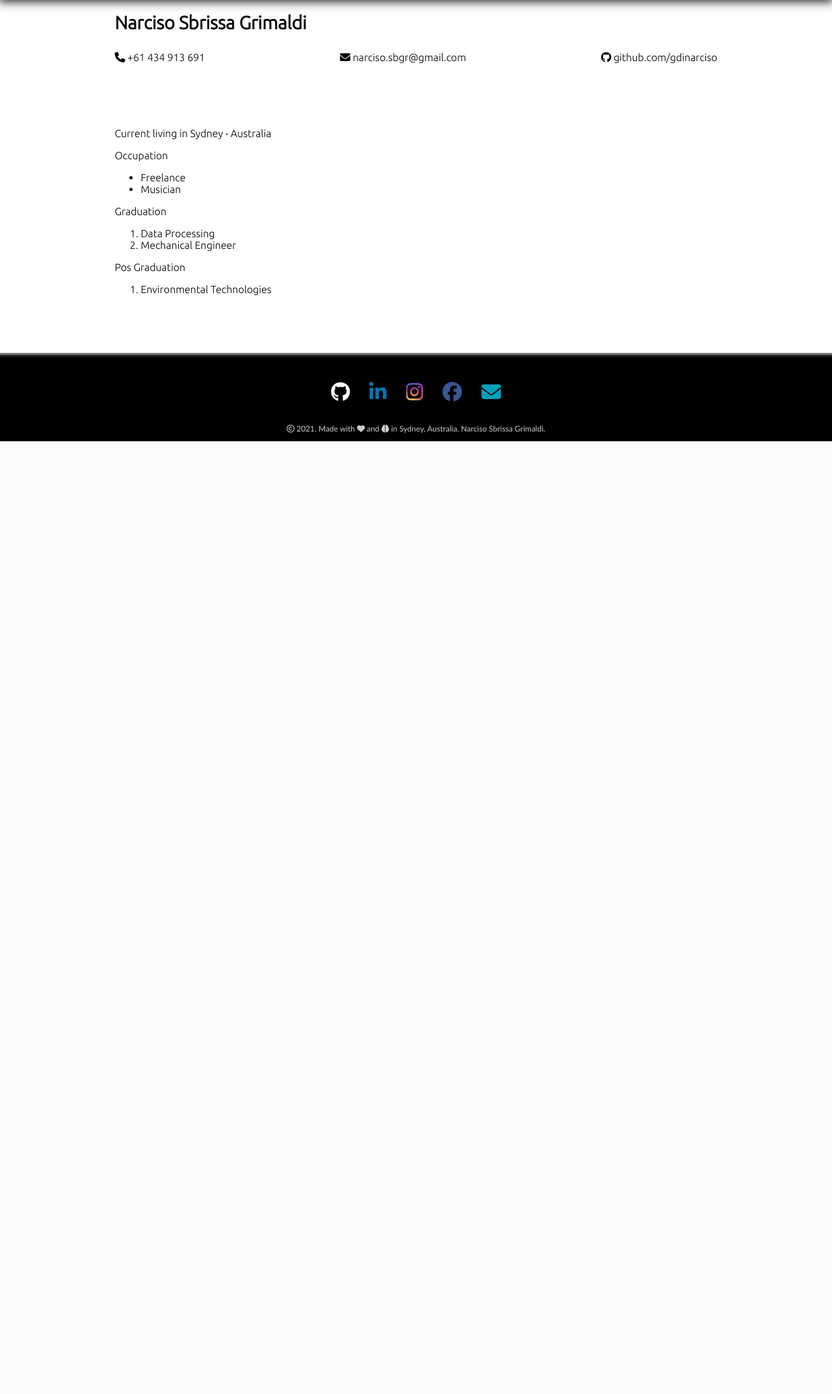
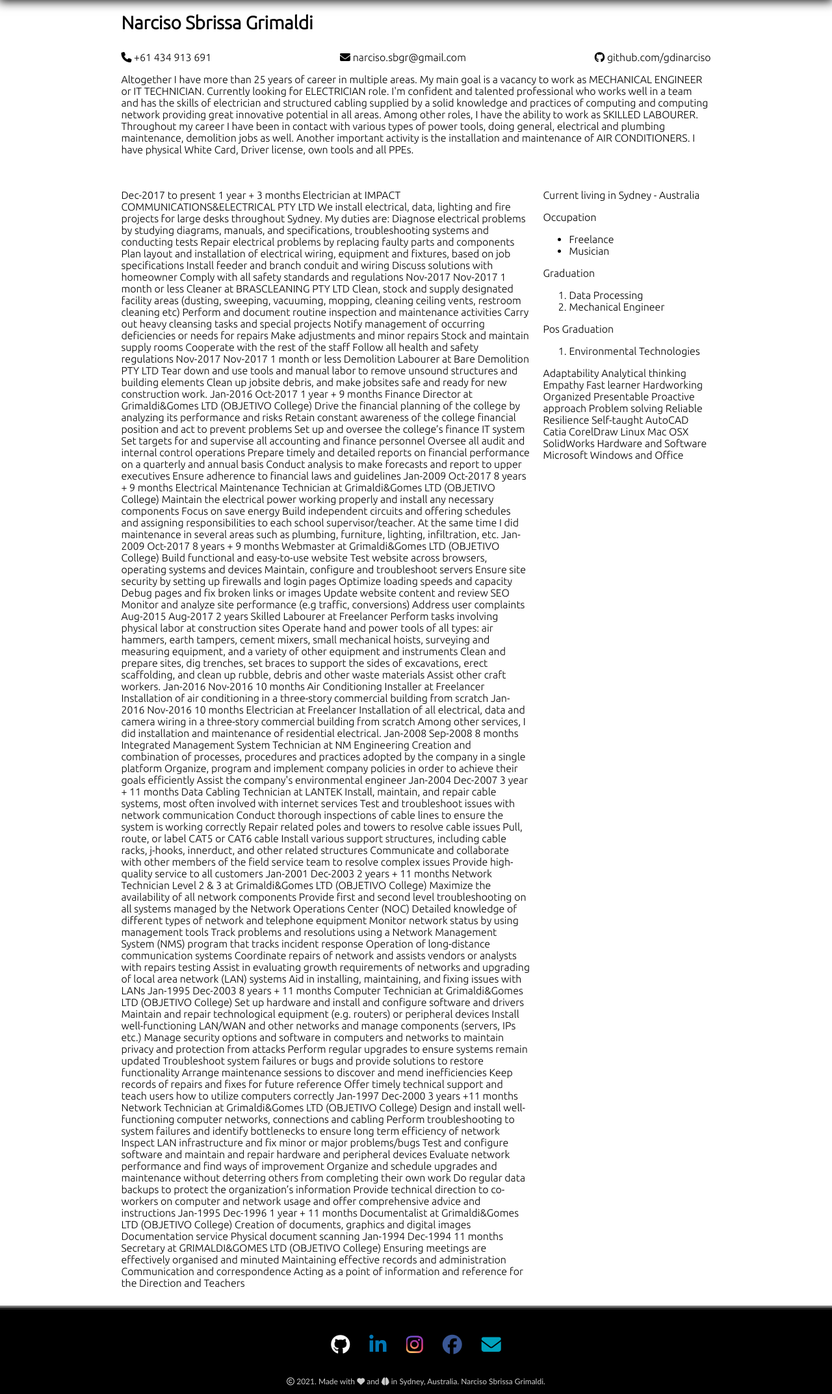
Before and after one commit to gdinarciso/gdinarciso.github.io, a PHP site: page /html/resume.html in a window 1280 px wide. Shown: the part 121-2266 px from the top of the page at 65% size. Before the commit the page ends 800 px from the top, so only its background shows below. Run offline with PHP 8.4, Linux system fonts and the light colour scheme; some libraries are stand-ins or nearby versions; some web fonts are replaced.

Commit message:
27/7/21 update

```diff
--- a/css/default.css
+++ b/css/default.css
@@ -38,6 +38,12 @@ body {
   background-color: #fff;
 }
 
+header { grid-area: header; }
+article { grid-area: article; }
+.left { grid-area: left; }
+.right { grid-area: right;}
+footer { grid-area: footer; }
+
 h1 {
   font-size: 28px;
 }
@@ -50,12 +56,6 @@ a {
 a:hover {
   color: blue;
 }
-
-header { grid-area: header; }
-article { grid-area: article; }
-.left { grid-area: left; }
-.right { grid-area: right;}
-footer { grid-area: footer; }
 
 header {
   position: fixed;
@@ -300,9 +300,19 @@ article.it ol, article.it ul {
 
 
 /* RESUME -------------------------------------------*/
-article.resume section {
-  border: 0;
+article.resume {
+  grid-template-columns: auto 30%;
+  grid-template-areas:
+    'top top'
+    'left right';
+  align-content: flex-start;
+  padding-left: 10px;
+  padding-right: 10px;
 }
+
+article.resume .top { grid-area: top; }
+article.resume .left { grid-area: left; }
+article.resume .right { grid-area: right; }
 
 article.resume .detail {
   display: flex;
@@ -310,10 +320,6 @@ article.resume .detail {
   margin: 0px;
   padding: 0px;
   list-style-type: none;
-}
-
-article.resume {
-
 }
 
 /* Extra large devices (large laptops and desktops, 1200px and up) */
@@ -355,7 +361,7 @@ article.resume {
   }
 
   article {
-    padding-top: 11px;
+    padding-top: 10px;
   }
 
   /* IT ----------------------------------------------*/
--- a/html/resume.html
+++ b/html/resume.html
@@ -38,16 +38,23 @@
 
   <article class='resume'>
 
-    <section>
+    <section class="top">
         <h1 class="first name">Narciso Sbrissa Grimaldi</h1>
         <ul class='detail'>
             <li><a href="tel:+61 434 913 691"><i class="fas fa-phone"></i> +61 434 913 691</a></li>
             <li><a href='mailto:narciso.sbgr@gmail.com'><i class="fas fa-envelope"></i> narciso.sbgr@gmail.com</a></li>
             <li><a href="https://github.com/gdinarciso" target="blank"><i class="fab fa-github"></i> github.com/gdinarciso</a></li>
         </ul>
+        <p>Altogether I have more than 25 years of career in multiple areas.
+          My main goal is a vacancy to work as MECHANICAL ENGINEER or IT TECHNICIAN.
+          Currently looking for ELECTRICIAN role. I'm confident and talented professional who works well in a team and has the skills of electrician and structured cabling supplied by a solid knowledge and practices of computing and computing network providing great innovative potential in all areas.
+          Among other roles, I have the ability to work as SKILLED LABOURER. Throughout my career I have been in contact with various types of power tools, doing general, electrical and plumbing maintenance, demolition jobs as well.
+          Another important activity is the installation and maintenance of AIR CONDITIONERS.
+          I have physical White Card, Driver license, own tools and all PPEs.
+          </p>
     </section>
 
-    <section>
+    <section class="right">
       <p>Current living in Sydney - Australia</p>
       <p>Occupation</p>
       <ul>
@@ -65,6 +72,231 @@
       <ol>
         <li>Environmental Technologies</li>
       </ol>
+
+      <p>Adaptability
+        Analytical thinking
+        Empathy
+        Fast learner
+        Hardworking Organized
+        Presentable
+        Proactive approach
+        Problem solving
+        Reliable
+        Resilience
+        Self-taught
+        AutoCAD
+        Catia
+        CorelDraw
+        Linux
+        Mac OSX
+        SolidWorks
+        Hardware and Software
+        Microsoft Windows and Office
+
+        </p>
+
+    </section>
+
+    <section class="left">
+      <p>Dec-2017
+        to present
+        1 year + 3 months
+        Electrician at IMPACT COMMUNICATIONS&ELECTRICAL PTY LTD
+        We install electrical, data, lighting and fire projects for large desks throughout Sydney. My duties are:
+        Diagnose electrical problems by studying diagrams, manuals, and specifications, troubleshooting systems and conducting tests
+        Repair electrical problems by replacing faulty parts and components
+        Plan layout and installation of electrical wiring, equipment and fixtures, based on job specifications
+        Install feeder and branch conduit and wiring
+        Discuss solutions with homeowner
+        Comply with all safety standards and regulations
+
+
+        Nov-2017
+        Nov-2017
+        1 month or less
+        Cleaner at BRASCLEANING PTY LTD
+        Clean, stock and supply designated facility areas (dusting, sweeping, vacuuming, mopping, cleaning ceiling vents, restroom cleaning etc)
+        Perform and document routine inspection and maintenance activities
+        Carry out heavy cleansing tasks and special projects
+        Notify management of occurring deficiencies or needs for repairs
+        Make adjustments and minor repairs
+        Stock and maintain supply rooms
+        Cooperate with the rest of the staff
+        Follow all health and safety regulations
+
+
+        Nov-2017
+        Nov-2017
+        1 month or less
+
+
+        Demolition Labourer at Bare Demolition PTY LTD
+        Tear down and use tools and manual labor to remove unsound structures and building elements
+        Clean up jobsite debris, and make jobsites safe and ready for new construction work.
+
+
+        Jan-2016
+        Oct-2017
+        1 year + 9 months
+
+
+        Finance Director at Grimaldi&Gomes LTD (OBJETIVO College)
+        Drive the financial planning of the college by analyzing its performance and risks
+        Retain constant awareness of the college financial position and act to prevent problems
+        Set up and oversee the college’s finance IT system
+        Set targets for and supervise all accounting and finance personnel
+        Oversee all audit and internal control operations
+        Prepare timely and detailed reports on financial performance on a quarterly and annual basis
+        Conduct analysis to make forecasts and report to upper executives
+        Ensure adherence to financial laws and guidelines
+
+
+        Jan-2009
+        Oct-2017
+        8 years + 9 months
+        Electrical Maintenance Technician at Grimaldi&Gomes LTD (OBJETIVO College)
+        Maintain the electrical power working properly and install any necessary components
+        Focus on save energy
+        Build independent circuits and offering schedules and assigning responsibilities to each school supervisor/teacher.
+        At the same time I did maintenance in several areas such as plumbing, furniture, lighting, infiltration, etc.
+
+
+        Jan-2009
+        Oct-2017
+        8 years + 9 months
+        Webmaster at Grimaldi&Gomes LTD (OBJETIVO College)
+        Build functional and easy-to-use website
+        Test website across browsers, operating systems and devices
+        Maintain, configure and troubleshoot servers
+        Ensure site security by setting up firewalls and login pages
+        Optimize loading speeds and capacity
+        Debug pages and fix broken links or images
+        Update website content and review SEO
+        Monitor and analyze site performance (e.g traffic, conversions)
+        Address user complaints
+
+
+        Aug-2015
+        Aug-2017
+        2 years
+        Skilled Labourer at Freelancer
+        Perform tasks involving physical labor at construction sites
+        Operate hand and power tools of all types: air hammers, earth tampers, cement mixers, small mechanical hoists, surveying and measuring equipment, and a variety of other equipment and instruments
+        Clean and prepare sites, dig trenches, set braces to support the sides of excavations, erect scaffolding, and clean up rubble, debris and other waste materials
+        Assist other craft workers.
+
+
+        Jan-2016
+        Nov-2016
+        10 months
+        Air Conditioning Installer at Freelancer
+        Installation of air conditioning in a three-story commercial building from scratch
+
+
+        Jan-2016
+        Nov-2016
+        10 months
+        Electrician at Freelancer
+        Installation of all electrical, data and camera wiring in a three-story commercial building from scratch
+        Among other services, I did installation and maintenance of residential electrical.
+
+
+        Jan-2008
+        Sep-2008
+        8 months
+        Integrated Management System Technician at NM Engineering
+        Creation and combination of processes, procedures and practices adopted by the company in a single platform
+        Organize, program and implement company policies in order to achieve their goals efficiently
+        Assist the company's environmental engineer
+
+
+        Jan-2004
+        Dec-2007
+        3 year + 11 months
+
+
+
+        Data Cabling Technician at LANTEK
+        Install, maintain, and repair cable systems, most often involved with internet services
+        Test and troubleshoot issues with network communication
+        Conduct thorough inspections of cable lines to ensure the system is working correctly
+        Repair related poles and towers to resolve cable issues
+        Pull, route, or label CAT5 or CAT6 cable
+        Install various support structures, including cable racks, j-hooks, innerduct, and other related structures
+        Communicate and collaborate with other members of the field service team to resolve complex issues
+        Provide high-quality service to all customers
+
+
+        Jan-2001
+        Dec-2003
+        2 years + 11 months
+
+
+
+        Network Technician Level 2 & 3 at Grimaldi&Gomes LTD (OBJETIVO College)
+        Maximize the availability of all network components
+        Provide first and second level troubleshooting on all systems managed by the Network Operations Center (NOC)
+        Detailed knowledge of different types of network and telephone equipment
+        Monitor network status by using management tools
+        Track problems and resolutions using a Network Management System (NMS) program that tracks incident response
+        Operation of long-distance communication systems
+        Coordinate repairs of network and assists vendors or analysts with repairs testing
+        Assist in evaluating growth requirements of networks and upgrading of local area network (LAN) systems
+        Aid in installing, maintaining, and fixing issues with LANs
+
+
+        Jan-1995
+        Dec-2003
+        8 years + 11 months
+
+
+        Computer Technician at Grimaldi&Gomes LTD (OBJETIVO College)
+        Set up hardware and install and configure software and drivers
+        Maintain and repair technological equipment (e.g. routers) or peripheral devices
+        Install well-functioning LAN/WAN and other networks and manage components (servers, IPs etc.)
+        Manage security options and software in computers and networks to maintain privacy and protection from attacks
+        Perform regular upgrades to ensure systems remain updated
+        Troubleshoot system failures or bugs and provide solutions to restore functionality
+        Arrange maintenance sessions to discover and mend inefficiencies
+        Keep records of repairs and fixes for future reference
+        Offer timely technical support and teach users how to utilize computers correctly
+
+
+        Jan-1997
+        Dec-2000
+        3 years +11 months
+
+
+        Network Technician at Grimaldi&Gomes LTD (OBJETIVO College)
+        Design and install well-functioning computer networks, connections and cabling
+        Perform troubleshooting to system failures and identify bottlenecks to ensure long term efficiency of network
+        Inspect LAN infrastructure and fix minor or major problems/bugs
+        Test and configure software and maintain and repair hardware and peripheral devices
+        Evaluate network performance and find ways of improvement
+        Organize and schedule upgrades and maintenance without deterring others from completing their own work
+        Do regular data backups to protect the organization’s information
+        Provide technical direction to co-workers on computer and network usage and offer comprehensive advice and instructions
+
+
+        Jan-1995
+        Dec-1996
+        1 year + 11 months
+        Documentalist at Grimaldi&Gomes LTD (OBJETIVO College)
+        Creation of documents, graphics and digital images
+        Documentation service
+        Physical document scanning
+
+
+        Jan-1994
+        Dec-1994
+        11 months
+        Secretary at GRIMALDI&GOMES LTD (OBJETIVO College)
+        Ensuring meetings are effectively organised and minuted
+        Maintaining effective records and administration
+        Communication and correspondence
+        Acting as a point of information and reference for the Direction and Teachers
+
+        </p>
     </section>
 
   </article>
--- a/index.html
+++ b/index.html
@@ -49,6 +49,7 @@
       <p>I have a passion for computers and always loved music.</p>
       <p>Everyone has a story to tell, here is mine, but for now, I'll tell you this:</p>
       <p class='phrase'>Work unleash your true purpose.</p>
+      <p>I consider myself a citizen of the world and I have an extreme desire to know a little of everything to be able to make profound decisions that seek the good for the whole system in which we live.</p>
       <p>I have spent my entire life wandering the seas of the heart and mind, the conscious and subconscious and I must say: there are so many vastly important things that we have dropped by, replacing them with so many incredibly shallow ones that makes me extremely upset.</p>
       <p>That is why I love <strong>depth</strong>.</p>
       <p>It is inevitable not to balance between pessimistic and optimistic tendencies, however it is the hard and passionate work that turns dreams into reality, whether in a good or bad mood, it is necessary to move forward with vigor and personality.</p>
```
